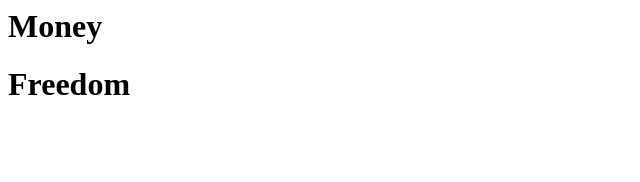
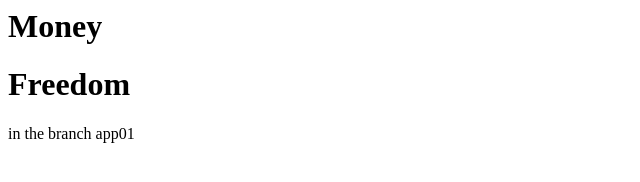
Before and after one commit to smartvikisogn/gittest, a plain HTML site: page index.html in a window 1280 px wide. Shown: the whole page, without its empty margins (0-640 px from the left). Drawn offline with Linux system fonts and the light colour scheme.

Commit message:
change in the branch app01

```diff
--- a/index.html
+++ b/index.html
@@ -6,6 +6,7 @@
     <body>
         <h1>Money</h1>
         <h1>Freedom</h1>
+        <p>in the branch app01</p>
 
 
 
```
